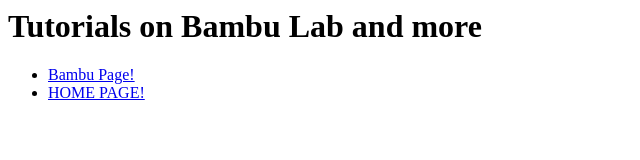
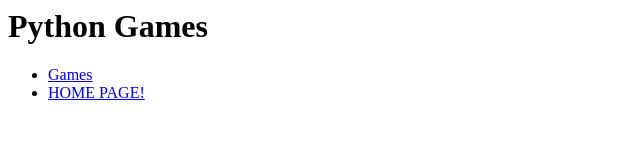
Before and after one commit to manitgosalia6-png/manitgosalia6-png.github.io, a plain HTML site: page page.html in a window 1280 px wide. Shown: the whole page, without its empty margins (0-640 px from the left). Drawn offline with Linux system fonts and the light colour scheme.

Commit message:
Update pages

```diff
--- a/page.html
+++ b/page.html
@@ -6,11 +6,11 @@
 </head>
 
 <body>
-    <h1>Tutorials on Bambu Lab and more</h1>
+    <h1>Python Games</h1>
 
    <ul>
     <li>
-      <a href="page.html">Bambu Page!</a></li>
+      <a href="page.html">Games</a></li>
     <li>
       <a href="index.html">HOME PAGE!</a>
     </li>
```
